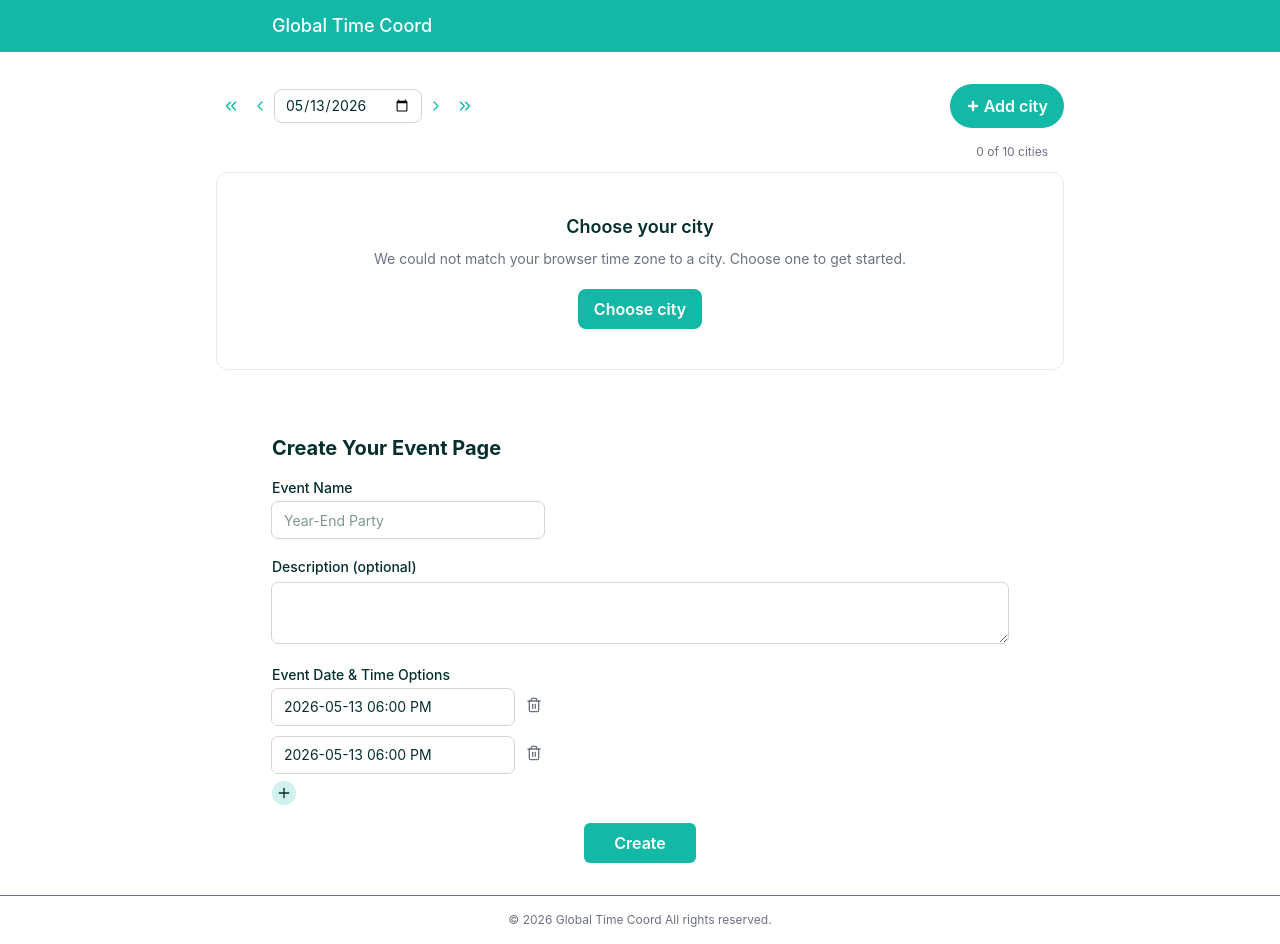
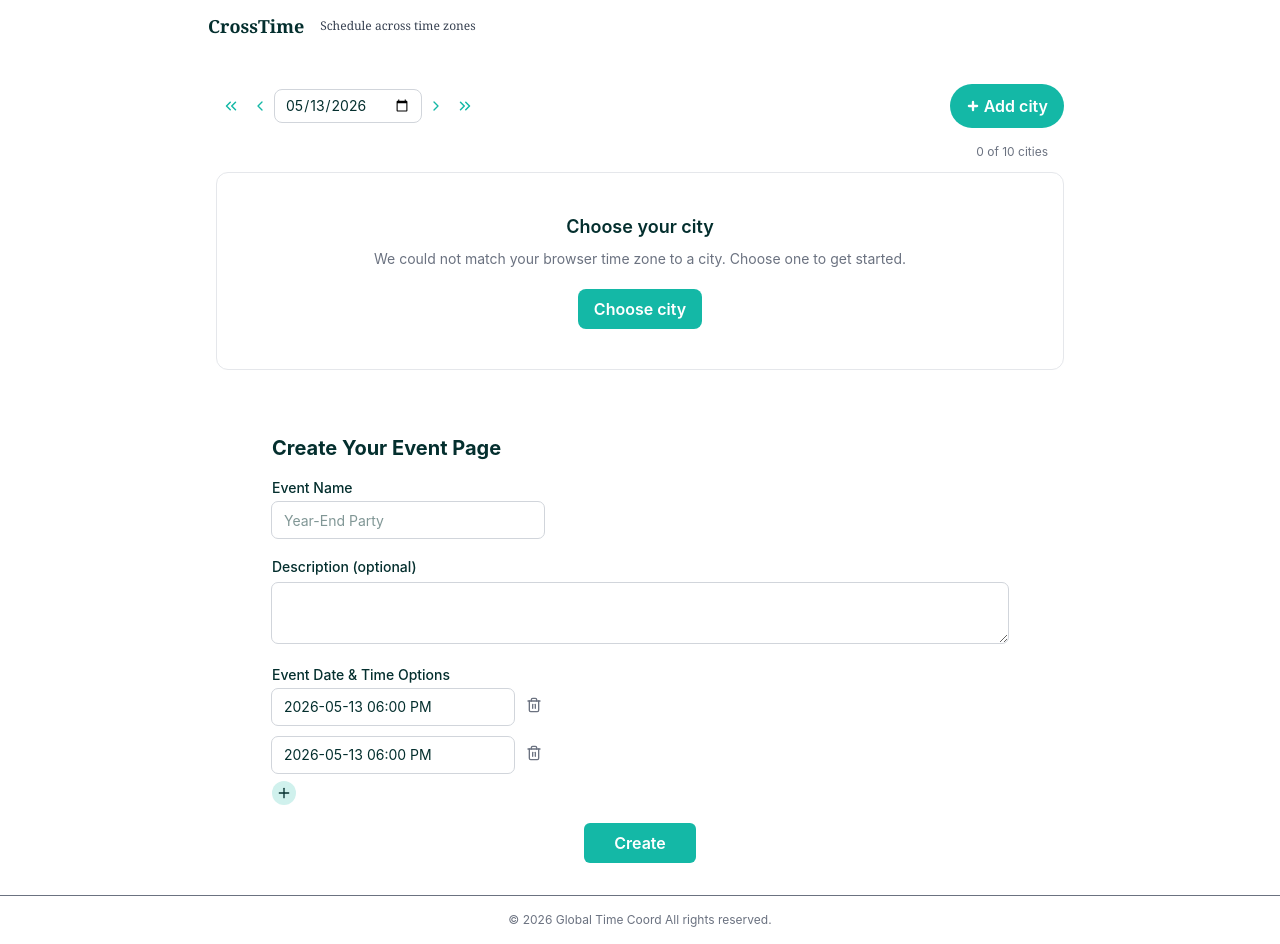
Before and after one commit to masuyama13/scheduling-polls, a React (Vite) app in the folder frontend/: page / in a window 1280 px wide. Built offline with nearby package versions, Linux system fonts and the light colour scheme.

Commit message:
Update header branding and typography

```diff
--- a/frontend/src/components/Header.tsx
+++ b/frontend/src/components/Header.tsx
@@ -2,11 +2,12 @@ import { Link } from 'react-router'
 
 export default function Header() {
   return (
-    <header className="w-full bg-brand-primary">
-      <div className="mx-auto max-w-3xl px-4 py-3 flex justify-between">
-        <div className="text-lg font-medium text-content-inverse">
-          <Link to="/">Global Time Coord</Link>
-        </div>
+    <header className="w-full">
+      <div className="mx-auto flex max-w-4xl items-center gap-4 px-4 py-3">
+        <span className="font-serif text-lg font-semibold text-content-primary">
+          <Link to="/">CrossTime</Link>
+        </span>
+        <span className="font-serif text-xs text-content-secondary">Schedule across time zones</span>
       </div>
     </header>
   )
```
